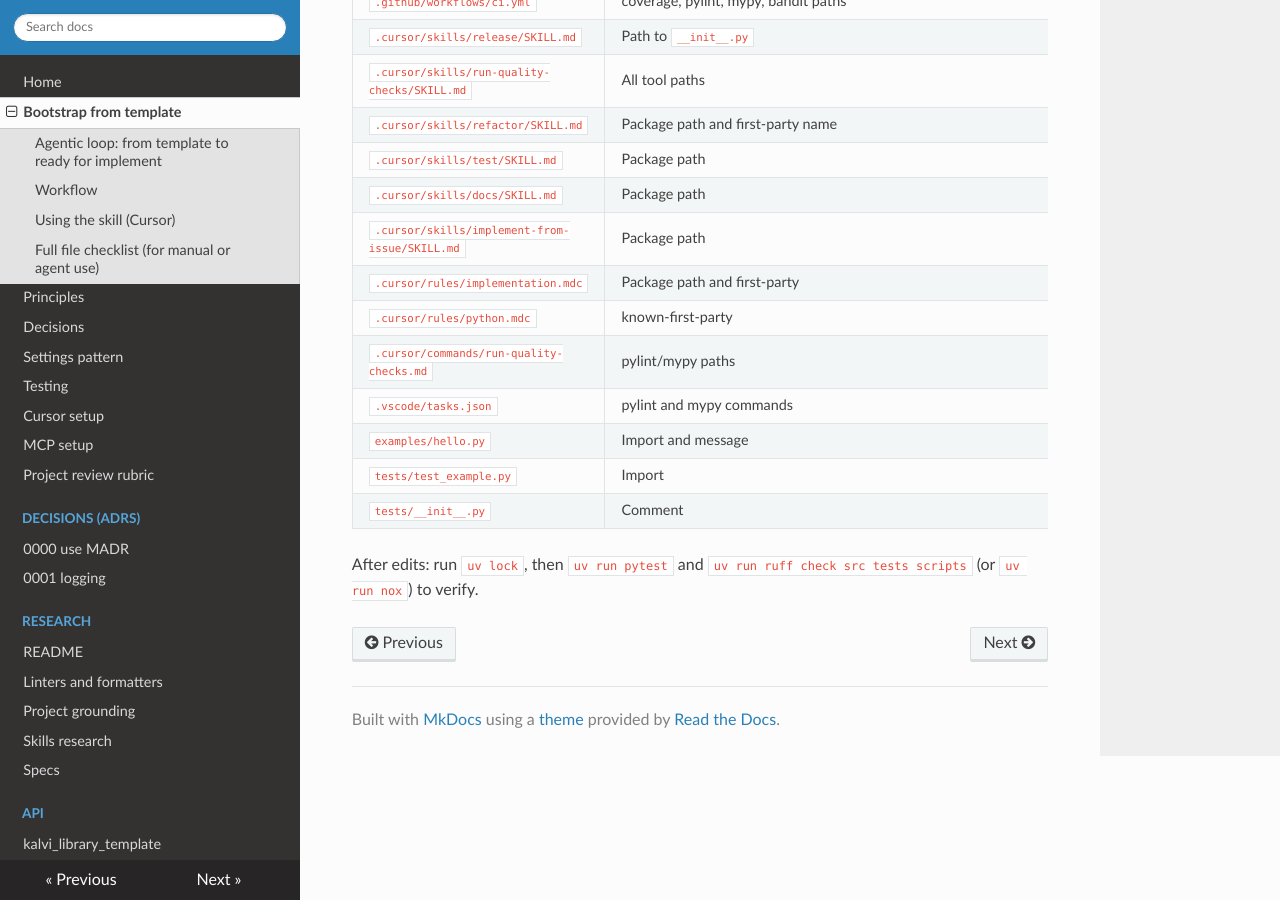
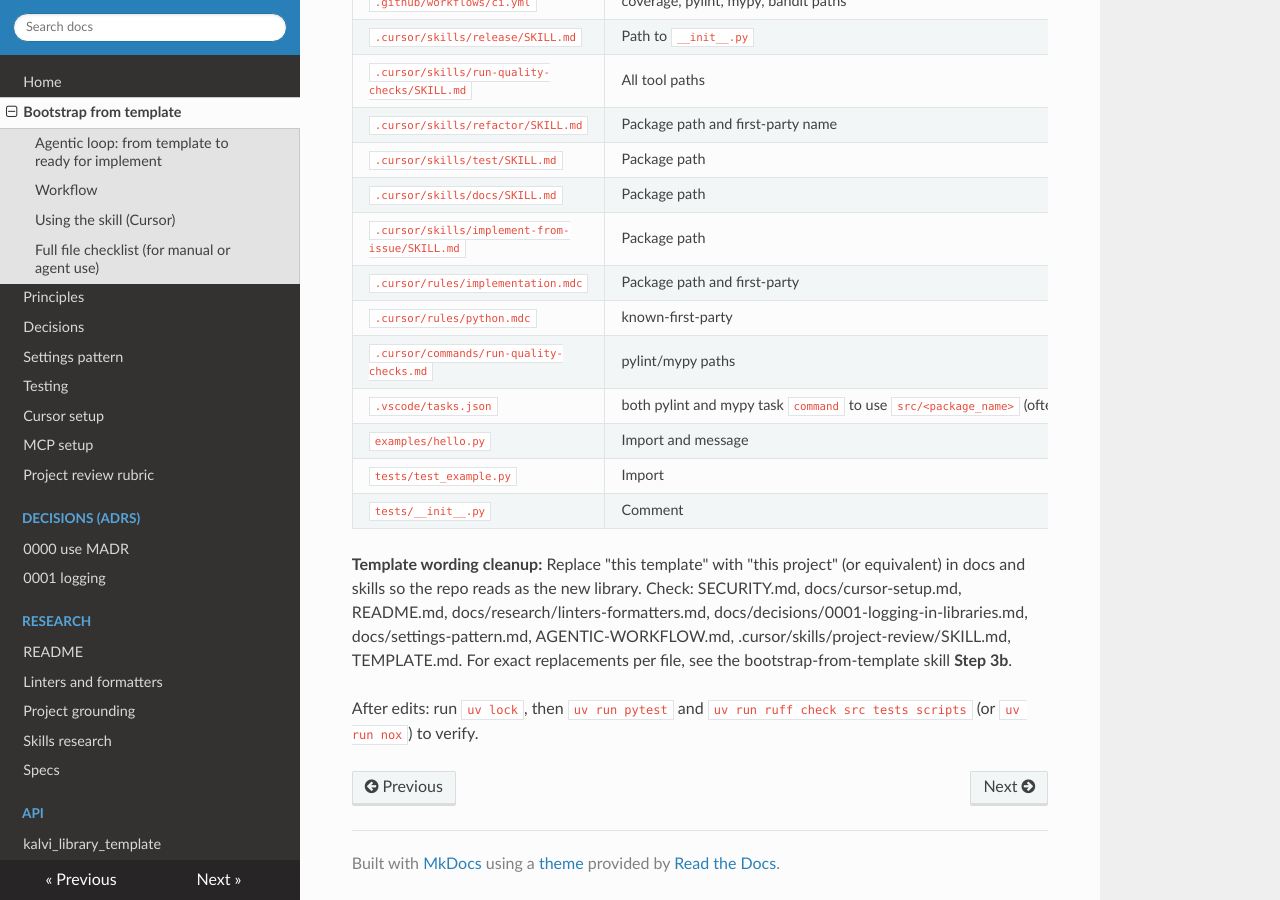
Before and after one commit to kalvi-ai/kalvi-library-template, an MkDocs documentation site: the page built from docs/bootstrap-from-template.md, in a window 1280 px wide and 900 px high, scrolled down 2119 px. Built offline with MkDocs 1.6.1, drawn with Linux system fonts in a browser that asks for light colours; nearby versions of some CDN libraries.

Commit message:
docs: bootstrap skill and doc – .vscode reminder and template wording cleanup
- Toughen .vscode/tasks.json row in both: must update pylint/mypy command
  to src/<package_name> (often missed; check both tasks).
- Add Step 3b in skill: template wording cleanup (file table + optional
  search for leftover "this template" / kalvi.library.template).
- Add matching "Template wording cleanup" paragraph in bootstrap-from-template.md
  with file list and reference to skill Step 3b.

Co-authored-by: Cursor <cursoragent@cursor.com>

```diff
--- a/docs/bootstrap-from-template.md
+++ b/docs/bootstrap-from-template.md
@@ -82,9 +82,11 @@ Update content in:
 | `.cursor/rules/implementation.mdc` | Package path and first-party |
 | `.cursor/rules/python.mdc` | known-first-party |
 | `.cursor/commands/run-quality-checks.md` | pylint/mypy paths |
-| `.vscode/tasks.json` | pylint and mypy commands |
+| `.vscode/tasks.json` | both pylint and mypy task `command` to use `src/<package_name>` (often missed) |
 | `examples/hello.py` | Import and message |
 | `tests/test_example.py` | Import |
 | `tests/__init__.py` | Comment |
 
+**Template wording cleanup:** Replace "this template" with "this project" (or equivalent) in docs and skills so the repo reads as the new library. Check: SECURITY.md, docs/cursor-setup.md, README.md, docs/research/linters-formatters.md, docs/decisions/0001-logging-in-libraries.md, docs/settings-pattern.md, AGENTIC-WORKFLOW.md, .cursor/skills/project-review/SKILL.md, TEMPLATE.md. For exact replacements per file, see the bootstrap-from-template skill **Step 3b**.
+
 After edits: run `uv lock`, then `uv run pytest` and `uv run ruff check src tests scripts` (or `uv run nox`) to verify.
```
Also changed, not shown: .cursor/skills/bootstrap-from-template/SKILL.md (+19 -1 lines).
